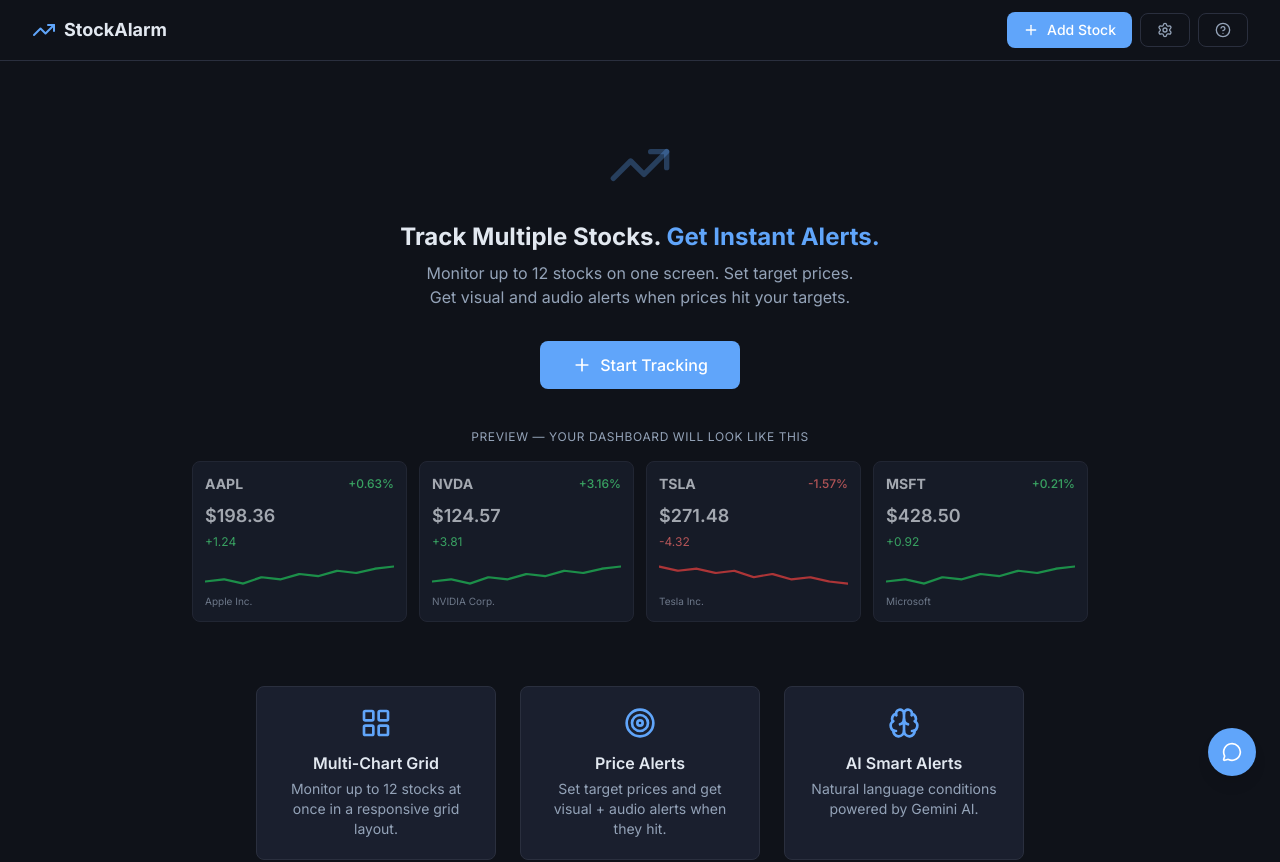
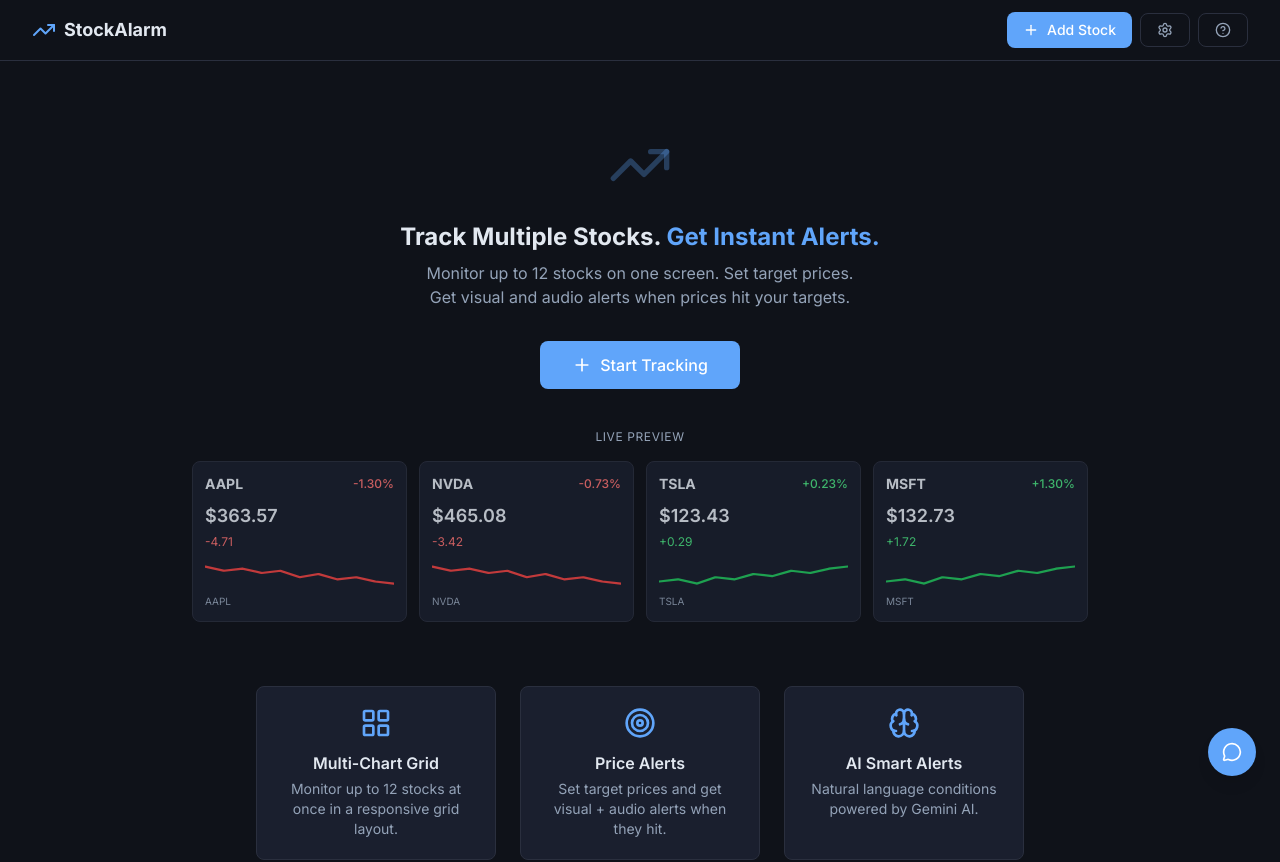
Before and after one commit to taeshin11/stockalarm, a Next.js app: page /en in a window 1280 px wide. Shown: the top 862 px of the page. Built offline with nearby package versions, Linux system fonts and the light colour scheme; no server answers.

Commit message:
Live demo prices, extended zoom out (up to 10yr history), more range support

```diff
--- a/src/app/[locale]/page.tsx
+++ b/src/app/[locale]/page.tsx
@@ -13,6 +13,7 @@
 import ChartGrid from '@/components/ChartGrid';
 import AddStockModal from '@/components/AddStockModal';
 import SettingsPanel from '@/components/SettingsPanel';
+import DemoPreview from '@/components/DemoPreview';
 import FeedbackButton from '@/components/FeedbackButton';
 import ExpandedChart from '@/components/ExpandedChart';
 import Footer from '@/components/Footer';
@@ -171,42 +172,8 @@
               </button>
             </div>
 
-            {/* Demo preview cards */}
-            <div className="w-full max-w-4xl mx-auto mb-16">
-              <p className="text-xs text-sa-text-secondary text-center mb-4 uppercase tracking-wider">Preview — your dashboard will look like this</p>
-              <div className="grid grid-cols-2 md:grid-cols-4 gap-3">
-                {[
-                  { ticker: 'AAPL', name: 'Apple Inc.', price: '198.36', change: '+1.24', pct: '+0.63%', up: true },
-                  { ticker: 'NVDA', name: 'NVIDIA Corp.', price: '124.57', change: '+3.81', pct: '+3.16%', up: true },
-                  { ticker: 'TSLA', name: 'Tesla Inc.', price: '271.48', change: '-4.32', pct: '-1.57%', up: false },
-                  { ticker: 'MSFT', name: 'Microsoft', price: '428.50', change: '+0.92', pct: '+0.21%', up: true },
-                ].map((demo) => (
-                  <div key={demo.ticker} className="border border-sa-border rounded-lg p-3 bg-sa-card opacity-70 pointer-events-none select-none">
-                    <div className="flex items-center justify-between mb-2">
-                      <span className="font-bold text-sa-text text-sm">{demo.ticker}</span>
-                      <span className={`text-xs font-medium ${demo.up ? 'text-green-400' : 'text-red-400'}`}>{demo.pct}</span>
-                    </div>
-                    <div className="text-lg font-semibold text-sa-text mb-1">${demo.price}</div>
-                    <div className={`text-xs ${demo.up ? 'text-green-400' : 'text-red-400'}`}>{demo.change}</div>
-                    {/* Fake sparkline */}
-                    <svg viewBox="0 0 100 30" className="w-full h-8 mt-2" preserveAspectRatio="none">
-                      <polyline
-                        fill="none"
-                        stroke={demo.up ? '#22c55e' : '#ef4444'}
-                        strokeWidth="2"
-                        strokeLinecap="round"
-                        strokeLinejoin="round"
-                        points={demo.up
-                          ? '0,22 10,20 20,24 30,18 40,20 50,15 60,17 70,12 80,14 90,10 100,8'
-                          : '0,8 10,12 20,10 30,14 40,12 50,18 60,15 70,20 80,18 90,22 100,24'
-                        }
-                      />
-                    </svg>
-                    <p className="text-[10px] text-sa-text-secondary mt-1">{demo.name}</p>
-                  </div>
-                ))}
-              </div>
-            </div>
+            {/* Live demo preview cards */}
+            <DemoPreview />
 
             {/* Features section */}
             <div className="w-full max-w-3xl mx-auto pb-16">
--- a/src/app/api/stocks/history/route.ts
+++ b/src/app/api/stocks/history/route.ts
@@ -5,10 +5,19 @@
 
 const rangeToInterval: Record<string, { range: string; interval: string }> = {
   '1D': { range: '1d', interval: '5m' },
+  '5d': { range: '5d', interval: '15m' },
   '1W': { range: '5d', interval: '15m' },
   '1M': { range: '1mo', interval: '1d' },
+  '1mo': { range: '1mo', interval: '1d' },
   '3M': { range: '3mo', interval: '1d' },
+  '3mo': { range: '3mo', interval: '1d' },
+  '6mo': { range: '6mo', interval: '1d' },
   '1Y': { range: '1y', interval: '1wk' },
+  '1y': { range: '1y', interval: '1wk' },
+  '2y': { range: '2y', interval: '1wk' },
+  '5y': { range: '5y', interval: '1mo' },
+  '10y': { range: '10y', interval: '1mo' },
+  'max': { range: 'max', interval: '1mo' },
 };
 
 async function fetchYahooChart(ticker: string, yahooRange: string, interval: string) {
--- /dev/null
+++ b/src/components/DemoPreview.tsx
@@ -0,0 +1,76 @@
+'use client';
+
+import { useState, useEffect } from 'react';
+import { fetchStockPrices } from '@/lib/stockApi';
+
+const DEMO_TICKERS = ['AAPL', 'NVDA', 'TSLA', 'MSFT'];
+
+interface DemoStock {
+  ticker: string;
+  name: string;
+  price: number;
+  change: number;
+  pct: number;
+}
+
+export default function DemoPreview() {
+  const [demoStocks, setDemoStocks] = useState<DemoStock[]>([]);
+
+  useEffect(() => {
+    fetchStockPrices(DEMO_TICKERS).then(data => {
+      const stocks: DemoStock[] = DEMO_TICKERS.map(t => {
+        const q = data[t];
+        if (!q) return { ticker: t, name: t, price: 0, change: 0, pct: 0 };
+        return {
+          ticker: t,
+          name: (q as any).name || t,
+          price: (q as any).price || 0,
+          change: (q as any).change || 0,
+          pct: (q as any).changePercent || 0,
+        };
+      }).filter(s => s.price > 0);
+      if (stocks.length > 0) setDemoStocks(stocks);
+    });
+  }, []);
+
+  if (demoStocks.length === 0) return null;
+
+  return (
+    <div className="w-full max-w-4xl mx-auto mb-16">
+      <p className="text-xs text-sa-text-secondary text-center mb-4 uppercase tracking-wider">Live Preview</p>
+      <div className="grid grid-cols-2 md:grid-cols-4 gap-3">
+        {demoStocks.map(s => {
+          const up = s.change >= 0;
+          return (
+            <div key={s.ticker} className="border border-sa-border rounded-lg p-3 bg-sa-card opacity-80 pointer-events-none select-none">
+              <div className="flex items-center justify-between mb-2">
+                <span className="font-bold text-sa-text text-sm">{s.ticker}</span>
+                <span className={`text-xs font-medium ${up ? 'text-green-400' : 'text-red-400'}`}>
+                  {up ? '+' : ''}{s.pct.toFixed(2)}%
+                </span>
+              </div>
+              <div className="text-lg font-semibold text-sa-text mb-1">${s.price.toFixed(2)}</div>
+              <div className={`text-xs ${up ? 'text-green-400' : 'text-red-400'}`}>
+                {up ? '+' : ''}{s.change.toFixed(2)}
+              </div>
+              <svg viewBox="0 0 100 30" className="w-full h-8 mt-2" preserveAspectRatio="none">
+                <polyline
+                  fill="none"
+                  stroke={up ? '#22c55e' : '#ef4444'}
+                  strokeWidth="2"
+                  strokeLinecap="round"
+                  strokeLinejoin="round"
+                  points={up
+                    ? '0,22 10,20 20,24 30,18 40,20 50,15 60,17 70,12 80,14 90,10 100,8'
+                    : '0,8 10,12 20,10 30,14 40,12 50,18 60,15 70,20 80,18 90,22 100,24'
+                  }
+                />
+              </svg>
+              <p className="text-[10px] text-sa-text-secondary mt-1">{s.name}</p>
+            </div>
+          );
+        })}
+      </div>
+    </div>
+  );
+}
--- a/src/components/ExpandedChart.tsx
+++ b/src/components/ExpandedChart.tsx
@@ -71,7 +71,7 @@
 }
 
 const EXTENDED_RANGES: Record<string, string> = {
-  '1D': '5d', '1W': '1mo', '1M': '6mo', '3M': '1y', '1Y': '5y',
+  '1D': '1mo', '1W': '3mo', '1M': '1y', '3M': '2y', '1Y': '10y',
 };
 
 function getCurrency(ticker: string): string {
```
